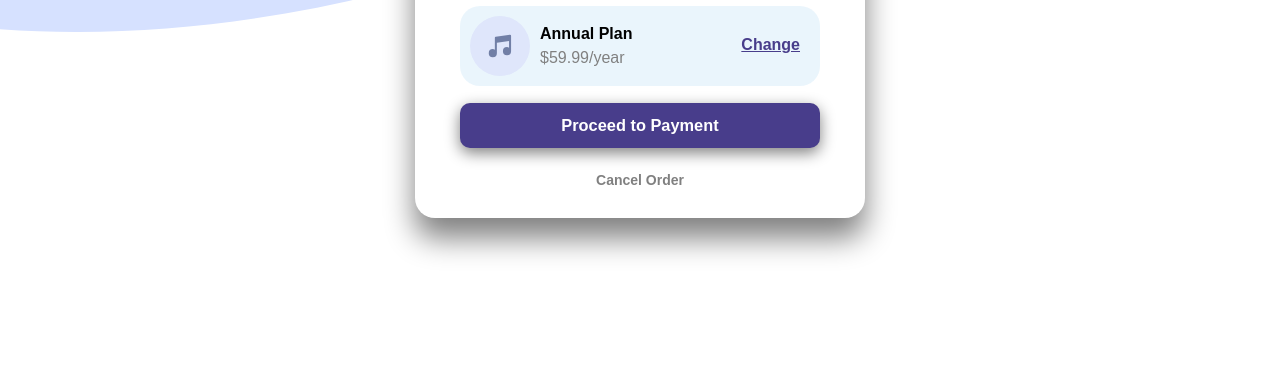
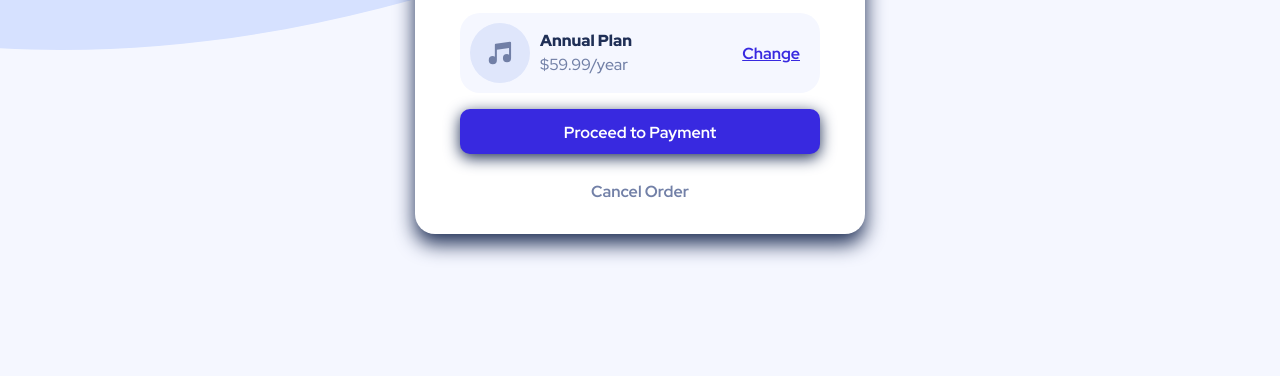
Before and after one commit to laszlo-acali/order-summary-component-main, a plain HTML site: page main/index.html in a window 1280 px wide. Shown: the part 424-800 px from the top of the page. Drawn offline with Linux system fonts and the light colour scheme.

Commit message:
finished

```diff
--- a/main/index.html
+++ b/main/index.html
@@ -4,9 +4,13 @@
     <meta charset="UTF-8">
     <meta http-equiv="X-UA-Compatible" content="IE=edge">
     <meta name="viewport" content="width=device-width, initial-scale=1.0">
+    <meta name="author" content="Laszlo Acali García Infante">
     <meta name="description" content="Order Summary Card Coding Challenge from Frontend Mentor">
     <title>Dev Laszlo</title>
     <link rel="icon" href="../images/favicon-32x32.png">
+    <link rel="preconnect" href="https://fonts.googleapis.com">
+    <link rel="preconnect" href="https://fonts.gstatic.com" crossorigin>
+    <link href="https://fonts.googleapis.com/css2?family=Red+Hat+Display:wght@500;700;900&display=swap" rel="stylesheet">
     <link rel="stylesheet" href="styles.css">
 </head>
 <body>
@@ -22,8 +26,8 @@
             $59.99/year</p>
             <a href="#">Change</a>
         </div>
-        <div class="btn"><h3>Proceed to Payment</h3></div>
-        <h3 class="cancel">Cancel Order</h3>
+        <div class="btn"><p>Proceed to Payment</p></div>
+        <p class="cancel">Cancel Order</p>
     </div>
 </body>
 </html>
--- a/main/styles.css
+++ b/main/styles.css
@@ -1,12 +1,15 @@
 body{
     margin: 0;
     padding: 0;
+    background-color: hsl(225, 100%, 98%);
     background-image: url(../images/pattern-background-desktop.svg);
     background-position:center -200px;
     background-repeat: no-repeat;
     background-size: cover;
+    font-family: 'Red Hat Display', sans-serif;
 }
 
+/* Main container */
 .container{
     width: 450px;
     margin-top: 30px;
@@ -14,33 +17,34 @@ body{
     margin-right: auto;
     background-color: white;
     border-radius: 20px 20px 20px 20px;
-    box-shadow: 0 20px 30px grey;
+    box-shadow: 0 10px 20px hsl(223, 47%, 23%);
 }
 
 .hero img{
     border-radius: 20px 20px 0 0 ;
 }
 
+/* Title and description */
 h1{
     margin-top: 30px;
     text-align: center;
-    font-family: Arial, Helvetica, sans-serif;
-    font-weight: 700;
+    font-weight: 900;
+    color: hsl(223, 47%, 23%);
 }
 
 p{
     text-align: center;
-    font-family: Arial, Helvetica, sans-serif;
-    color: grey;
+    color: hsl(224, 23%, 55%);
     width: 80%;
     margin-left: auto;
     margin-right: auto;
     line-height: 1.5rem;
 }
 
+/* Custom Plan */
 .plan{
     display:flex ;
-    background-color: rgba(184, 221, 245, 0.3);
+    background-color: hsl(225, 100%, 98%);
     border-radius: 20px;
     width: 80%;
     height: 80px;
@@ -56,37 +60,68 @@ p{
 
 .plan p{
     text-align: left;
+    color: hsl(224, 23%, 55%);
 }
 .plan p b{
-    color: black;
+    font-weight: 900 ;
+    color: hsl(223, 47%, 23%);
 }
 
 .plan a{
     font-weight: 600;
     margin-top: 30px;
     margin-right: 20px;
-    font-family: Arial, Helvetica, sans-serif;
-    color: darkslateblue;
+    color: hsl(245, 75%, 52%);
+}
+.plan a:hover{
+    cursor: pointer;
+    color: #766cf1;
+    text-decoration: none;
 }
 
+/* Payment buttom */
 .btn{
-    text-align: center;
-    line-height: 45px;
-    font-size: 14px;
-    font-family: Arial, Helvetica, sans-serif;
-    color: white;
-    background-color:darkslateblue;
+    font-weight: 700;
+    background-color:hsl(245, 75%, 52%);
     width: 80%;
     height: 45px;
     margin-left: auto;
     margin-right: auto;
     border-radius: 10px;
-    box-shadow: 0 5px 15px grey;
+    box-shadow: 0 4px 15px hsl(223, 47%, 23%);
 }
-h3.cancel{
-    text-align: center;
-    font-family: Arial, Helvetica, sans-serif;
-    font-size: 14px;
-    color: grey;
+.btn p{
+    color: white;
+    padding: 12px;
+}
+.btn:hover{
+    cursor: pointer;
+    background-color: #766cf1;
+}
+
+/* Cancel buttom */
+.cancel{
+    font-weight: 700;
     padding: 10px 0 30px;
 }
+.cancel:hover{
+    cursor: pointer;
+    color: hsl(223, 47%, 23%);
+}
+
+/* Mobile */
+@media (max-width:500px){
+.container{
+    width: 90%;
+    vertical-align: middle;
+}
+.hero img{
+    max-width: 100%;
+}
+.plan p{
+    font-size: .8rem;
+}
+.plan a{
+    font-size: .8rem;
+}
+}
```
Also changed, not shown: main/script.js (deleted).
